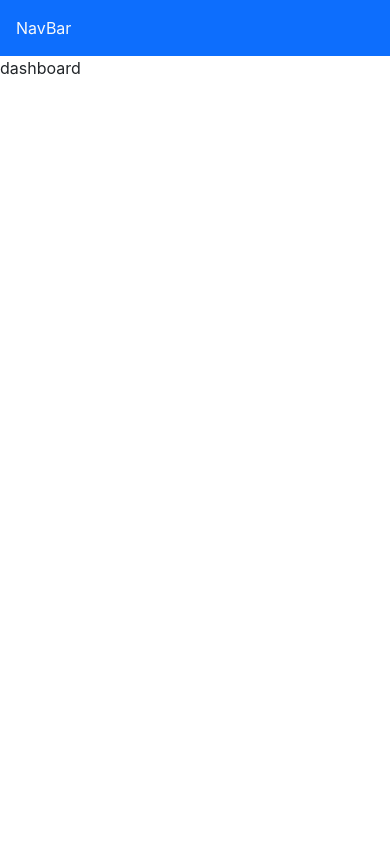
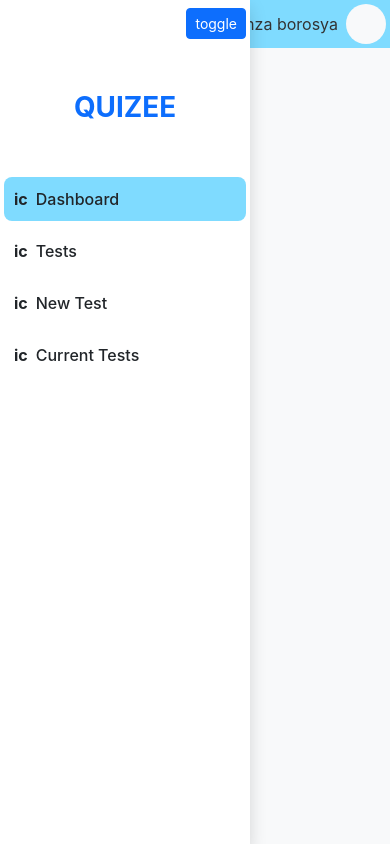
Before and after one commit to Glilabousselham/quiz-app-react-laravel, a React (Create React App) app in the folder frontend/: page /dashboard in a window 390 px wide. Built offline with nearby package versions, Linux system fonts and the light colour scheme.

Commit message:
add fixed side bar & nav bar

```diff
--- a/frontend/src/dashboard-components/DashboardLayout.jsx
+++ b/frontend/src/dashboard-components/DashboardLayout.jsx
@@ -1,20 +1,32 @@
-import React from 'react'
+import React, { useState } from 'react'
 import SideBarRelative from './SideBarRelative'
 import NavBar from './NavBar'
+import SideBarFixed from './SideBarFixed'
 
 const DashboardLayout = ({ children }) => {
-    return (
-        <div className='d-flex p-0 m-0'>
-
-            <SideBarRelative />
 
 
-            <div className="w-100">
+    const [open, setOpen] = useState(true);
+    const toggle = () => {
+        setOpen(!open)
+    }
+    return (
+        <div className='d-flex p-0 m-0' style={{
+            height: "100vh"
+        }}>
+
+            <SideBarRelative open={open} />
+            <SideBarFixed open={open} onClose={toggle} />
+
+
+            <div className="w-100 d-flex flex-column " style={{
+                height: "100vh"
+            }}>
                 <div className="w-100">
-                    <NavBar />
+                    <NavBar onToggleSideBar={toggle} />
                 </div>
                 {/* content */}
-                <div>
+                <div className='bg-light h-100' >
                     {children}
                 </div>
             </div>
--- a/frontend/src/dashboard-components/NavBar.jsx
+++ b/frontend/src/dashboard-components/NavBar.jsx
@@ -1,7 +1,19 @@
 import React from 'react'
 
-export default function NavBar() {
+export default function NavBar({ onToggleSideBar }) {
     return (
-        <div className='bg-primary w-100 text-light p-3'>NavBar</div>
+        <div className='m-primary-bg m-black-color w-100 py-1 px-1 d-flex justify-content-between align-items-center'>
+            {onToggleSideBar && <div onClick={onToggleSideBar} className='btn btn-sm btn-primary'>toggle</div>}
+            <div className='d-flex justify-content-end gap-2 align-items-center'>
+                <div>Hamza borosya</div>
+                <div className='bg-light' style={{
+                    width: "40px",
+                    height: "40px",
+                    borderRadius: "100%"
+                }}>
+                    {/* person icon */}
+                </div>
+            </div>
+        </div>
     )
 }
--- a/frontend/src/dashboard-components/SideBar.jsx
+++ b/frontend/src/dashboard-components/SideBar.jsx
@@ -41,7 +41,7 @@ function SideBarMenuItem({ children, link, open }) {
 
         <div onClick={() => {
             n(link)
-        }} className={`d-flex gap-2 fs-5 side-bar-manu-item ${active}`}>
+        }} className={`d-flex gap-2  side-bar-manu-item ${active}`}>
             <div className={`fw-bolder text-center  ${!open && "w-100"}`}>
                 {/* icom */}ic
             </div>
--- /dev/null
+++ b/frontend/src/dashboard-components/SideBarFixed.jsx
@@ -0,0 +1,30 @@
+import React, { useState } from 'react'
+import SideBar from './SideBar'
+
+const SideBarFixed = ({ open, onClose }) => {
+
+
+    return (
+        <div style={{
+            transitionProperty: "margin-left",
+            transitionDuration: ".6s",
+            transitionTimingFunction: "ease-out",
+            transitionDelay: "0s",
+            width: '250px',
+            height: '100vh',
+            position: "fixed",
+            marginLeft: open ? "0px" : "-360px",
+            background: "var(--white-color)"
+        }} className={`shadow z-1 d-block d-md-none pt-2`}>
+            {/* side bar header */}
+            <div className='d-flex justify-content-end '>
+                <button onClick={onClose} className='btn btn-sm btn-primary mx-1'>
+                    toggle
+                </button>
+            </div>
+            <SideBar />
+        </div>
+    )
+}
+
+export default SideBarFixed
--- a/frontend/src/dashboard-components/SideBarRelative.jsx
+++ b/frontend/src/dashboard-components/SideBarRelative.jsx
@@ -1,11 +1,8 @@
 import React, { useState } from 'react'
 import SideBar from './SideBar'
 
-const SideBarRelative = () => {
-    const [open, setOpen] = useState(true);
-    const toggle = () => {
-        setOpen(!open)
-    }
+const SideBarRelative = ({ open }) => {
+
     return (
         <div style={{
             transitionProperty: "width",
@@ -13,13 +10,9 @@ const SideBarRelative = () => {
             transitionTimingFunction: "linear",
             transitionDelay: "0s",
             width: open ? '300px' : "80px",
+            background: "var(--white-color)",
+            height: "100vh"
         }} className={` d-none d-md-block pt-2`}>
-            {/* side bar header */}
-            <div className='d-flex justify-content-end '>
-                <button onClick={toggle} className='btn btn-sm btn-primary mx-1'>
-                    toggle
-                </button>
-            </div>
             <SideBar open={open} />
         </div>
     )
--- a/frontend/src/index.css
+++ b/frontend/src/index.css
@@ -17,3 +17,39 @@ div {
   transition: all, 0.5s, linear;
 
 }
+
+/* define variables */
+:root {
+  --primary-color: #7fdbff;
+  --white-color: #ffffff;
+  --black-color: #333333;
+  --place-holder-color: #B1B1B1;
+  --text-secondary-color: #666666;
+  --bg-dashboard-color: #E8E8E8;
+  --bg-input-color: #F2F2F2;
+}
+
+/* text color */
+.m-primary-color {
+  color: var(--primary-color);
+}
+
+.m-black-color {
+  color: var(--black-color);
+}
+
+/* background colors */
+.m-primary-bg {
+  background-color: var(--primary-color);
+}
+
+
+/* border  */
+.m-rounded {
+  border-radius: 8px;
+}
+
+
+
+/**** default tools ****/
+/* input  */
```
